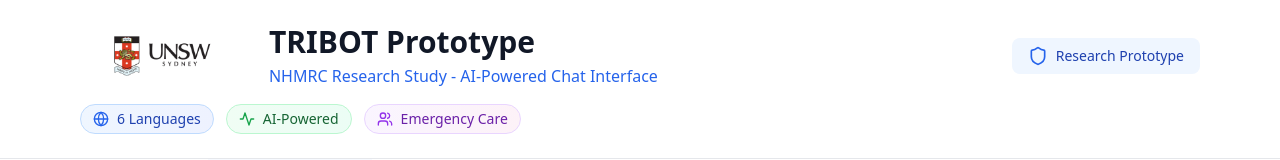
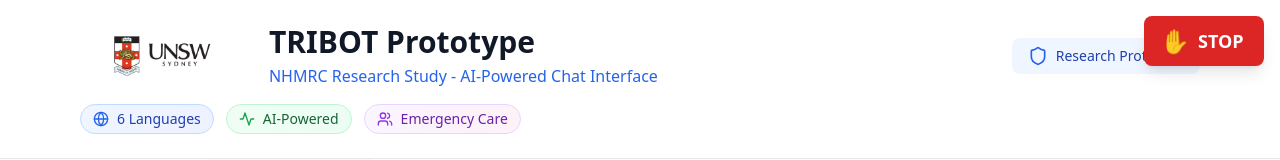
Before and after one commit to AbuRayhan71/tribot_prototype, a React (Vite) app: page / in a window 1280 px wide. Shown: the top 160 px of the page. Built offline with nearby package versions, Linux system fonts and the light colour scheme; no server answers.

Commit message:
killswitch added
created killswitch component and added the function in app.tsx so that it will halt the fuction in our prototype

```diff
--- a/src/App.tsx
+++ b/src/App.tsx
@@ -6,6 +6,7 @@ import { ChatMessage } from './components/ChatMessage';
 import { ChatInput } from './components/ChatInput';
 import { WelcomeMessage } from './components/WelcomeMessage';
 import { InterpreterServices } from './components/InterpreterServices';
+import KillSwitch from './components/KillSwitch';
 
 interface Message {
   id: string;
@@ -28,6 +29,7 @@ function App() {
   const [activeTab, setActiveTab] = useState<TabType>('chat');
   const [failedAttempts, setFailedAttempts] = useState<number>(0);
   const [showInterpreterServices, setShowInterpreterServices] = useState<boolean>(false);
+  const [isSystemHalted, setIsSystemHalted] = useState(false);
   const messagesEndRef = useRef<HTMLDivElement>(null);
 
   useEffect(() => {
@@ -162,6 +164,13 @@ function App() {
 
     setMessages(prev => [...prev, connectionMessage]);
   };
+  const handleKillSwitch = () => {
+    setIsSystemHalted(true);
+    // Clear chat and disable inputs
+    setMessages([]);
+    setError('');
+    // Additional halting logic here
+  };
 
   // Debug: Log render
   console.log('App rendering - isConfigured:', isConfigured);
@@ -210,6 +219,7 @@ function App() {
   console.log('Rendering main app interface');
   return (
     <div className="min-h-screen bg-gradient-to-br from-emerald-50 via-white to-teal-50 flex flex-col">
+      {!isSystemHalted && <KillSwitch onStop={handleKillSwitch} />}
       <ChatHeader />
 
       {/* Tab Navigation */}
@@ -343,6 +353,7 @@ function App() {
                   isLoading={isLoading}
                   language={language}
                   onLanguageChange={setLanguage}
+                  isDisabled={isSystemHalted}
                 />
               </div>
             </div>
@@ -392,6 +403,19 @@ function App() {
           </div>
         </div>
       </footer>
+      {isSystemHalted && (
+        <div className="fixed inset-0 bg-black bg-opacity-50 flex items-center justify-center z-40">
+          <div className="bg-white p-6 rounded-lg text-center">
+            <p className="text-lg font-semibold">System halted. Please restart to continue.</p>
+            <button
+              onClick={() => window.location.reload()}
+              className="mt-4 bg-blue-500 text-white px-4 py-2 rounded"
+            >
+              Restart
+            </button>
+          </div>
+        </div>
+      )}
     </div>
   );
 }
--- a/src/components/ChatInput.tsx
+++ b/src/components/ChatInput.tsx
@@ -7,12 +7,14 @@ interface ChatInputProps {
   isLoading: boolean;
   language: string;
   onLanguageChange: (language: string) => void;
+  isDisabled?: boolean;
 }
 
 export const ChatInput: React.FC<ChatInputProps> = ({
   onSendMessage,
   isLoading,
-  language}) => {
+  language,
+  isDisabled = false}) => {
   const [message, setMessage] = useState('');
   const [isRecording, setIsRecording] = useState(false);
   const [isTranscribing, setIsTranscribing] = useState(false);
@@ -151,7 +153,7 @@ export const ChatInput: React.FC<ChatInputProps> = ({
             className="w-full px-4 py-3 md:py-4 pr-12 md:pr-14 border border-gray-200 rounded-2xl focus:border-blue-400 focus:ring-2 focus:ring-blue-100 transition-all duration-200 resize-none bg-white min-h-[48px] md:min-h-[56px] max-h-32 text-gray-800 placeholder-gray-400 text-sm md:text-base"
             dir={isRTLLanguage(language) ? 'rtl' : 'ltr'}
             rows={1}
-            disabled={isLoading || isTranscribing}
+            disabled={isLoading || isTranscribing || isDisabled}
           />
           <button
             type="button"
@@ -164,7 +166,7 @@ export const ChatInput: React.FC<ChatInputProps> = ({
                 : 'bg-gray-100 text-gray-600 hover:bg-gray-200'
             }`}
             title={isRecording ? "Stop recording" : isTranscribing ? "Transcribing..." : "Voice input"}
-            disabled={isLoading || isTranscribing}
+            disabled={isLoading || isTranscribing || isDisabled}
           >
             {isRecording ? <Square size={16} className="md:w-[18px] md:h-[18px]" /> : <Mic size={16} className="md:w-[18px] md:h-[18px]" />}
           </button>
@@ -172,7 +174,7 @@ export const ChatInput: React.FC<ChatInputProps> = ({
 
         <button
           type="submit"
-          disabled={!message.trim() || isLoading || isTranscribing}
+          disabled={!message.trim() || isLoading || isTranscribing || isDisabled}
           className="p-3 md:p-4 bg-blue-500 text-white rounded-2xl hover:bg-blue-600 disabled:bg-gray-300 disabled:cursor-not-allowed transition-all duration-200 shadow-lg hover:shadow-xl min-w-[48px] md:min-w-[56px]"
           title="Send message"
         >
--- /dev/null
+++ b/src/components/KillSwitch.tsx
@@ -0,0 +1,27 @@
+// src/components/KillSwitch.tsx
+import React from 'react';
+
+interface KillSwitchProps {
+  onStop: () => void;
+}
+
+const KillSwitch: React.FC<KillSwitchProps> = ({ onStop }) => {
+  const handleStop = () => {
+    onStop();
+    alert('System halted. Please restart to continue.');
+  };
+
+  return (
+    <button
+      onClick={handleStop}
+      className="fixed top-4 right-4 z-50 bg-red-600 text-white font-bold text-lg px-4 py-2 rounded-lg shadow-lg hover:bg-red-700 transition-colors duration-200 flex items-center space-x-2"
+      style={{ minWidth: '120px', minHeight: '50px' }}
+      aria-label="Stop system"
+    >
+      <span className="text-2xl">✋</span>
+      <span>STOP</span>
+    </button>
+  );
+};
+
+export default KillSwitch;
```
